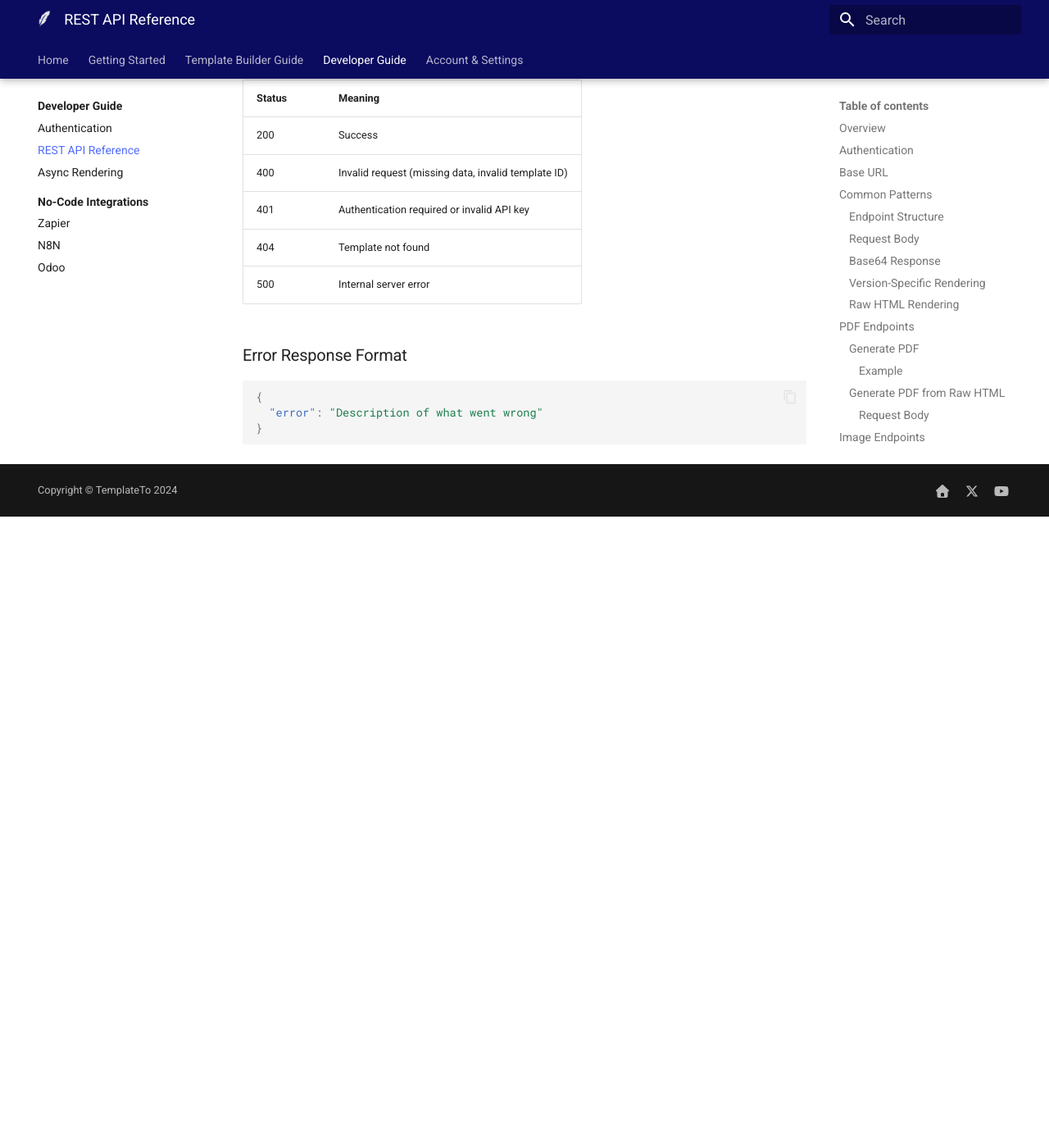
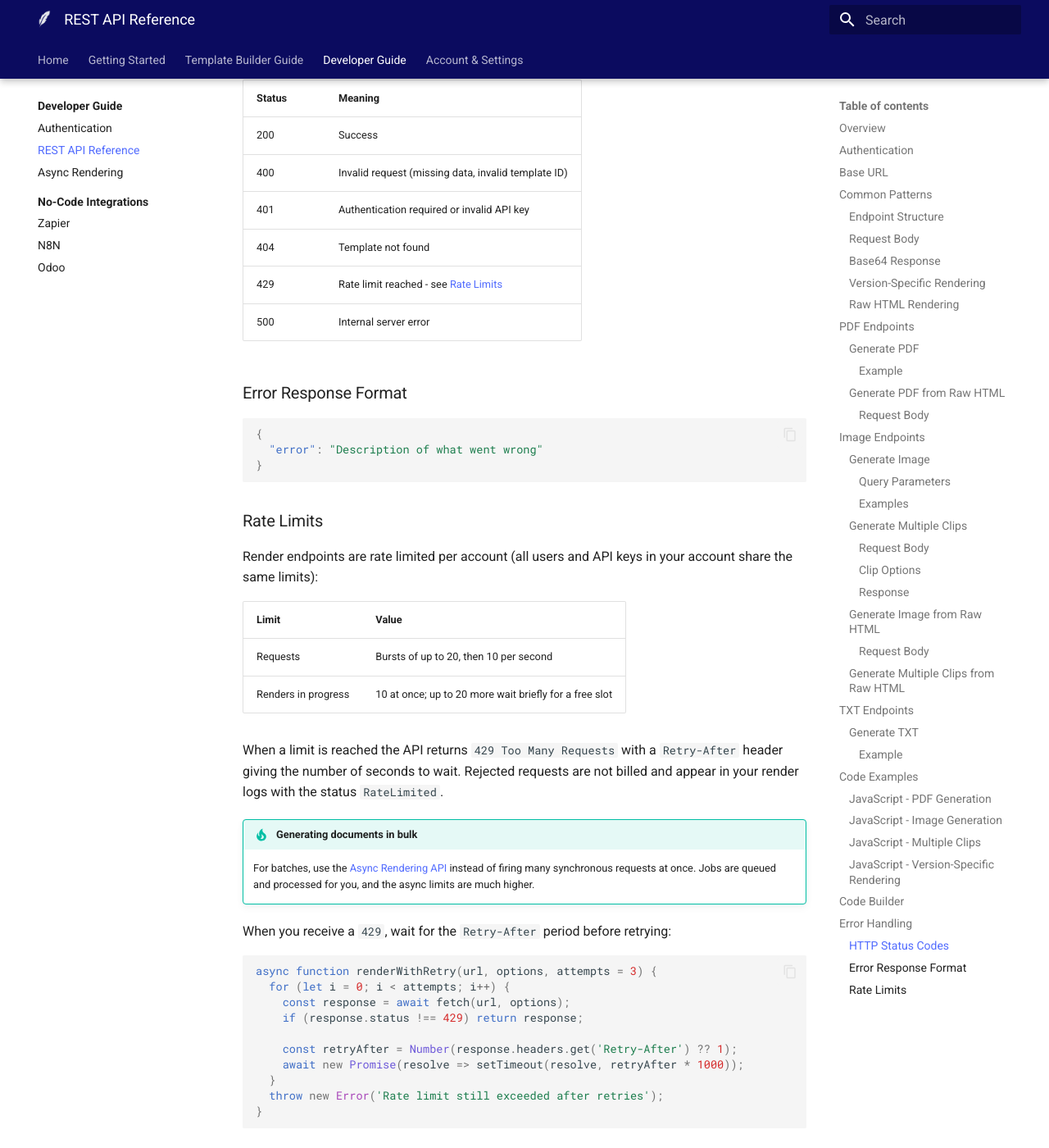
Before and after one commit to TemplateTo/TemplateTo.Docs, an MkDocs documentation site: the page built from docs/developer-guide/rest-api.md, in a window 1280 px wide and 1400 px high, scrolled down 10632 px. Shown: the whole window at 82% size. Built offline with MkDocs 1.6.1 and Material for MkDocs 9.7.7, drawn with Linux system fonts in a browser that asks for light colours; before the commit the page ends 11262 px from its top, so only the background shows below that.

Commit message:
docs: document API rate limits and async job limits
Adds Rate Limits sections to the REST API and async rendering guides:
per-account request and concurrency limits, async submission, pending
and processing limits, 429 + Retry-After handling with a retry example,
RateLimited render log entries, and how failed async jobs are retried.

Co-Authored-By: Claude Opus 5.5 <noreply@anthropic.com>

````diff
--- a/docs/developer-guide/rest-api.md
+++ b/docs/developer-guide/rest-api.md
@@ -483,6 +483,7 @@ Generate code snippets in multiple languages based on your template:
 | 400 | Invalid request (missing data, invalid template ID) |
 | 401 | Authentication required or invalid API key |
 | 404 | Template not found |
+| 429 | Rate limit reached - see [Rate Limits](#rate-limits) |
 | 500 | Internal server error |
 
 ### Error Response Format
@@ -492,3 +493,32 @@ Generate code snippets in multiple languages based on your template:
   "error": "Description of what went wrong"
 }
 ```
+
+### Rate Limits
+
+Render endpoints are rate limited per account (all users and API keys in your account share the same limits):
+
+| Limit | Value |
+|-------|-------|
+| Requests | Bursts of up to 20, then 10 per second |
+| Renders in progress | 10 at once; up to 20 more wait briefly for a free slot |
+
+When a limit is reached the API returns `429 Too Many Requests` with a `Retry-After` header giving the number of seconds to wait. Rejected requests are not billed and appear in your render logs with the status `RateLimited`.
+
+!!! tip "Generating documents in bulk"
+    For batches, use the [Async Rendering API](async-rendering.md) instead of firing many synchronous requests at once. Jobs are queued and processed for you, and the async limits are much higher.
+
+When you receive a `429`, wait for the `Retry-After` period before retrying:
+
+```javascript
+async function renderWithRetry(url, options, attempts = 3) {
+  for (let i = 0; i < attempts; i++) {
+    const response = await fetch(url, options);
+    if (response.status !== 429) return response;
+
+    const retryAfter = Number(response.headers.get('Retry-After') ?? 1);
+    await new Promise(resolve => setTimeout(resolve, retryAfter * 1000));
+  }
+  throw new Error('Rate limit still exceeded after retries');
+}
+```
````
Also changed, not shown: docs/developer-guide/async-rendering.md (+19 -0 lines).
